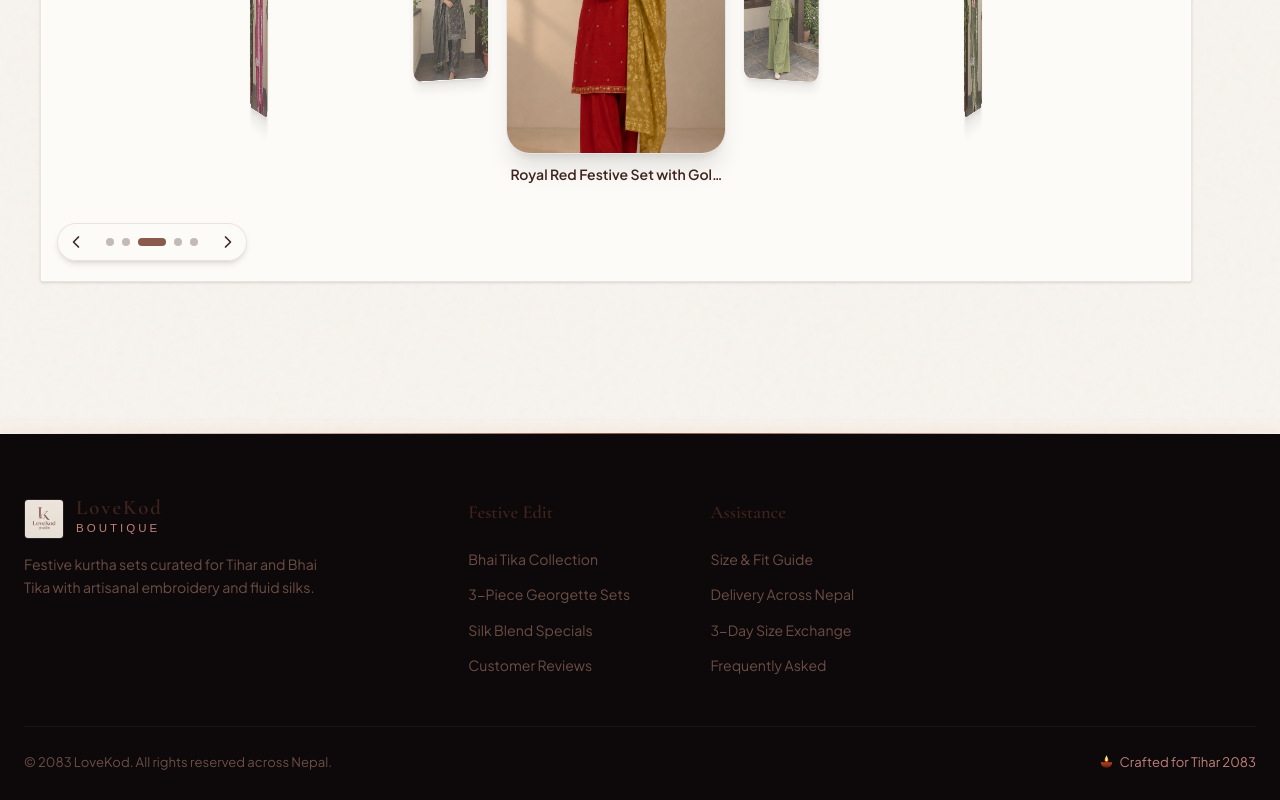
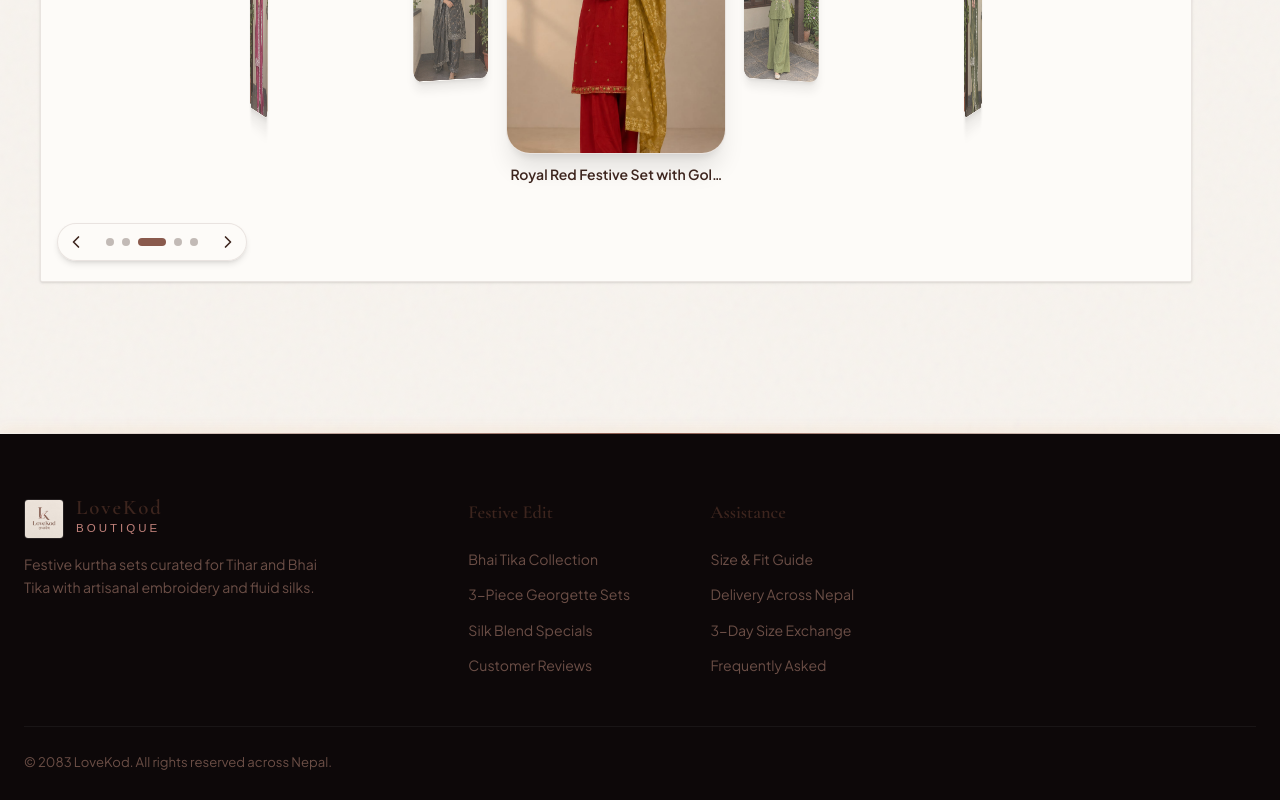
Before and after one commit to MaulikI8/lovekod, a React (Vite) app: page / in a window 1280 px wide. Shown: the part 4222-5022 px from the top of the page. Built offline with nearby package versions, Linux system fonts and the light colour scheme; no server answers.

Commit message:
chore(footer): remove Crafted for Tihar 2083 and diya badge from bottom footer

```diff
--- a/src/components/Footer.jsx
+++ b/src/components/Footer.jsx
@@ -1,7 +1,6 @@
 import { Link } from 'react-router-dom';
 import { useStore } from '../context/StoreContext';
 import AnimatedFooter from './ui/AnimatedFooter';
-import { DiyaIcon } from './Icons';
 
 export default function Footer() {
   return (
@@ -44,12 +43,6 @@ export default function Footer() {
 
         <div className="footer-bottom">
           <span>&copy; 2083 LoveKod. All rights reserved across Nepal.</span>
-          <div className="footer-bottom-right">
-            <span className="diya-mention">
-              <DiyaIcon size={15} active={true} />
-              <span>Crafted for Tihar 2083</span>
-            </span>
-          </div>
         </div>
       </footer>
     </AnimatedFooter>
```
